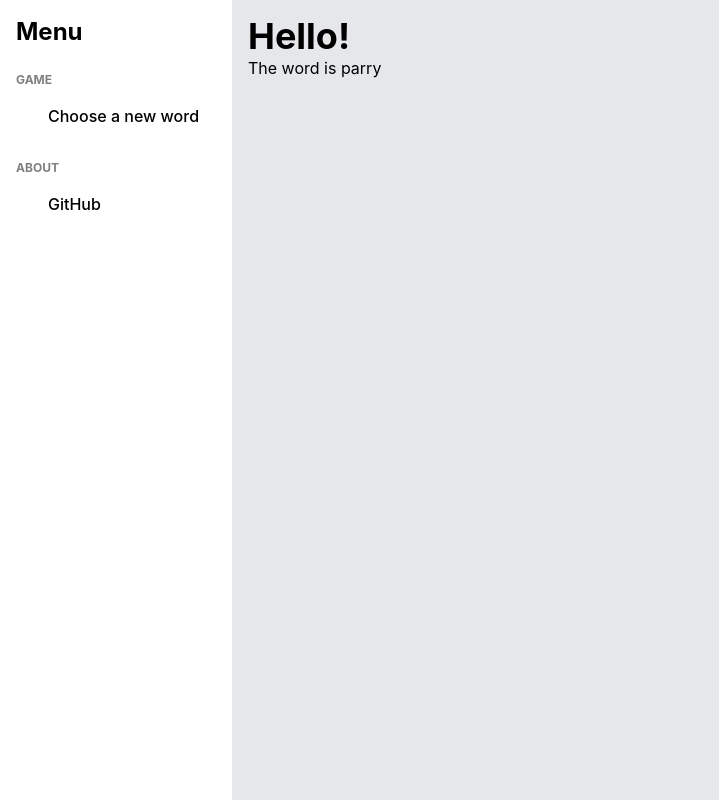
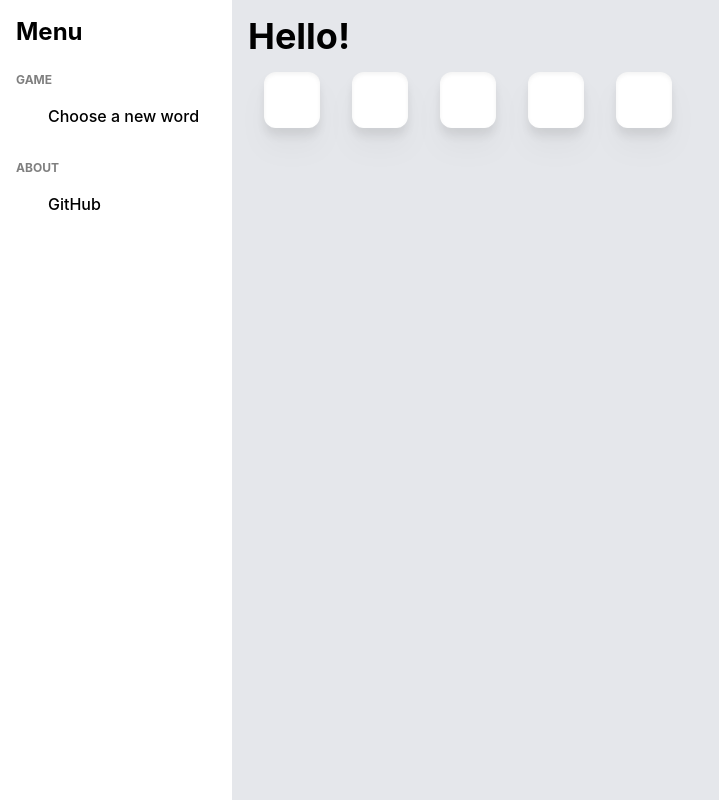
Before and after one commit to ivteplo/word-guessing-game, a React (Vite) app: page / in a window 1280 px wide. Shown: the whole page, without its empty margins (0-719 px from the left). Built offline with nearby package versions, Linux system fonts and the light colour scheme; some icons are missing.

Commit message:
Add input grid and show word difference

```diff
--- a/src/App.css
+++ b/src/App.css
@@ -10,13 +10,19 @@
 
 @layer components {
   .button {
-    @apply
-      font-medium font-sans
+    @apply font-medium font-sans
       text-left
       rounded-lg p-2 min-w-[200px]
       hover:bg-light-gray dark:hover:bg-dark-gray
       ease-in-out transition-colors duration-300
       flex flex-row items-center gap-2;
+  }
+
+  .game-grid-cell {
+    @apply p-4 mx-4 rounded-xl aspect-square box-content h-[1em]
+      text-2xl bg-default
+      flex justify-center items-center
+      drop-shadow-xl shadow-inner;
   }
 }
 
--- a/src/App.tsx
+++ b/src/App.tsx
@@ -4,37 +4,122 @@ import about from './constants/aboutSection.json'
 import './App.css'
 
 import { RepoIcon, SyncIcon } from '@primer/octicons-react'
-import { useEffect, useState } from 'react'
+import {
+  FormEventHandler,
+  useEffect,
+  useRef,
+  useState,
+} from 'react'
+import { InputGrid } from './components/game/InputGrid'
+
+const maxGuessesCount = 5
 
 export const App = () => {
   const [word, setWord] = useState('')
+  const [input, setInput] = useState('')
+  const [guesses, setGuesses] = useState<string[]>([])
+  const textFieldRef = useRef<HTMLInputElement>(null)
 
   const setNewWord = () => setWord(getRandomWord())
 
+  const focusOnInput = () => textFieldRef.current?.focus()
+
+  const onInput = () => {
+    let value = textFieldRef.current?.value ?? ''
+    value = value.slice(0, word.length)
+
+    textFieldRef.current!.value = value
+
+    if (value.length < word.length) {
+      value += ' '.repeat(word.length - value.length)
+    }
+
+    setInput(value)
+  }
+
+  const onGuess: FormEventHandler = (event) => {
+    event.preventDefault()
+
+    if (input.trim().length !== word.length) {
+      return
+    }
+
+    const guess = input
+    setGuesses([...guesses, guess])
+
+    if (input === guess) {
+      // TODO: show 'you won'
+    } else if (guesses.length > maxGuessesCount) {
+      // TODO: show 'you lose'
+    }
+
+    textFieldRef.current!.value = ''
+    onInput()
+  }
+
   useEffect(() => {
+    focusOnInput()
     setNewWord()
   }, [])
 
+  useEffect(() => {
+    if (textFieldRef.current) {
+      textFieldRef.current.value = ''
+    }
+
+    onInput()
+  }, [word])
+
   return (
-    <div className="App h-screen flex text-default">
+    <div className="App h-screen flex text-default select-none">
       <nav className="bg-default flex flex-col p-4">
         <h2 className="text-2xl font-bold mb-4">Menu</h2>
 
         <Navigation.MenuSection sectionName="Game">
-          <Navigation.Button onClick={setNewWord} icon={SyncIcon}>
+          <Navigation.Button
+            onClick={setNewWord}
+            icon={SyncIcon}
+          >
             Choose a new word
           </Navigation.Button>
         </Navigation.MenuSection>
 
         <Navigation.MenuSection sectionName="About">
-          <Navigation.Link href={about.repoURL} icon={RepoIcon}>
+          <Navigation.Link
+            href={about.repoURL}
+            icon={RepoIcon}
+          >
             GitHub
           </Navigation.Link>
         </Navigation.MenuSection>
       </nav>
-      <main className="bg-secondary p-4 flex-grow">
+      <main
+        className="bg-secondary p-4 flex-grow"
+        onClick={focusOnInput}
+      >
         <h1 className="text-4xl font-bold">Hello!</h1>
-        <p>The word is {word}</p>
+
+        {guesses.map((guess, index) => (
+          <InputGrid
+            diff
+            input={guess}
+            expected={word}
+            className="my-4"
+            key={guess + index}
+          />
+        ))}
+
+        <InputGrid input={input} className="mt-4 mb-8" />
+
+        <form onSubmit={onGuess} className="sr-only">
+          <input
+            type="text"
+            ref={textFieldRef}
+            onInput={onInput}
+            title="Type your guess here"
+          />
+          <button type="submit">Submit your guess</button>
+        </form>
       </main>
     </div>
   )
--- /dev/null
+++ b/src/components/game/GridCell.tsx
@@ -0,0 +1,24 @@
+import classNames from 'classnames'
+import {
+  DetailedHTMLProps,
+  FC,
+  HTMLAttributes,
+} from 'react'
+
+type DivAttributes = HTMLAttributes<HTMLDivElement>
+
+type DivProps = DetailedHTMLProps<
+  DivAttributes,
+  HTMLDivElement
+>
+
+interface GridCellProps extends DivProps {}
+
+export const GridCell: FC<GridCellProps> = ({
+  className,
+  ...props
+}) => {
+  const classes = classNames('game-grid-cell', className)
+
+  return <div className={classes} {...props}></div>
+}
--- /dev/null
+++ b/src/components/game/InputGrid.tsx
@@ -0,0 +1,53 @@
+import classNames from 'classnames'
+import {
+  DetailedHTMLProps,
+  FC,
+  HTMLAttributes,
+} from 'react'
+import { GridCell } from './GridCell'
+
+type DivAttributes = HTMLAttributes<HTMLDivElement>
+
+type DivProps = DetailedHTMLProps<
+  DivAttributes,
+  HTMLDivElement
+>
+
+interface InputGridProps extends DivProps {
+  input: string
+  diff?: boolean
+  expected?: string
+}
+
+export const InputGrid: FC<InputGridProps> = ({
+  input,
+  diff,
+  expected,
+  className,
+}) => {
+  const classes = classNames('flex flex-row', className)
+
+  const otherProps = (index: number) => {
+    if (diff && expected) {
+      return {
+        className:
+          expected[index] === input[index]
+            ? 'bg-green-500'
+            : expected.indexOf(input[index]) !== -1
+            ? 'bg-yellow-500'
+            : 'bg-secondary',
+      }
+    }
+    return {}
+  }
+
+  return (
+    <div className={classes}>
+      {input.split('').map((character, index) => (
+        <GridCell key={index} {...otherProps(index)}>
+          {character}
+        </GridCell>
+      ))}
+    </div>
+  )
+}
```
Also changed, not shown: src/components/navigation/Button.tsx (+9 -3 lines), src/components/navigation/Link.tsx (+9 -3 lines), src/components/navigation/MenuSection.tsx (+5 -4 lines), 1 other file (tests, documents, lock files or other folders).
